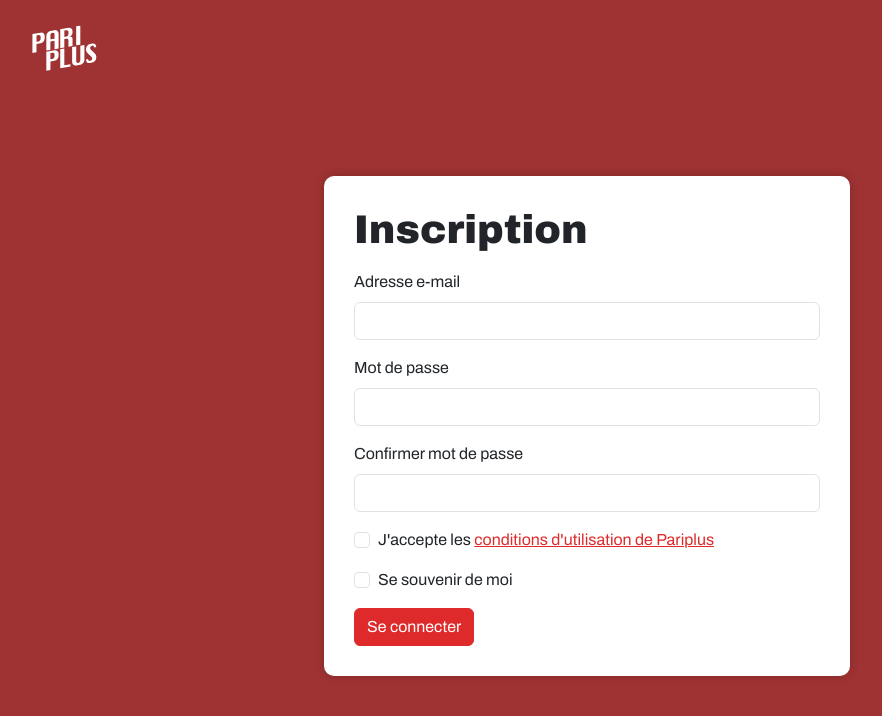
After one commit to hugopanel/pariplus, a PHP site: page /account/register.html in a window 1280 px wide. The commit adds this page. Shown: the top 716 px of the page, without its empty margins (53-935 px from the left). Run offline with PHP 8.4, Linux system fonts and the light colour scheme.

Commit message:
Pages connexion et inscription

```diff
--- /dev/null
+++ b/account/authentication.css
@@ -0,0 +1,9 @@
+@media (min-width: 576px) { /* sm */
+    .bloc-content {
+        margin-top: 10vh;
+    }
+}
+
+.bloc-content {
+    padding: 30px;
+}
--- /dev/null
+++ b/account/register.html
@@ -0,0 +1,62 @@
+<!DOCTYPE html>
+<html lang="fr">
+<head>
+  <meta charset="UTF-8">
+  <meta name="viewport" content="width=device-width, initial-scale=1">
+  <title>Inscription - PariPlus</title>
+  <link href="https://cdn.jsdelivr.net/npm/bootstrap@5.3.0-alpha3/dist/css/bootstrap.min.css" rel="stylesheet" integrity="sha384-KK94CHFLLe+nY2dmCWGMq91rCGa5gtU4mk92HdvYe+M/SXH301p5ILy+dN9+nJOZ" crossorigin="anonymous">
+  <link rel="stylesheet" href="https://cdn.jsdelivr.net/npm/bootstrap-icons@1.10.4/font/bootstrap-icons.css">
+  <link rel="preconnect" href="https://fonts.googleapis.com">
+  <link rel="preconnect" href="https://fonts.gstatic.com" crossorigin>
+  <link href="https://fonts.googleapis.com/css2?family=Archivo:wght@100;400;700;900&display=swap" rel="stylesheet">
+  <link rel="stylesheet" href="../pariplus.css">
+  <link rel="stylesheet" href="../style.css">
+  <link rel="stylesheet" href="authentication.css">
+</head>
+<body style="background-color: var(--pariplus_dark);">
+<div class="navbar">
+  <div class="container">
+    <a class="navbar-brand" href="/">
+      <img src="/assets/img/pariplus_logo_white.svg" alt="PariPlus" height="70" style="max-height: 70px;">
+    </a>
+  </div>
+</div>
+<div class="container">
+<div class="row">
+  <div class="col-sm-1 col-md-2 col-lg-3 d-none d-sm-block"></div>
+  <div class="col-sm-10 col-md-8 col-lg-6">
+    <div class="bloc bloc-content">
+      <form>
+        <div class="mb-3">
+          <h1>Inscription</h1>
+        </div>
+        <div class="mb-3">
+          <label for="inputEmail" class="form-label">Adresse e-mail</label>
+          <input type="email" class="form-control" id="inputEmail">
+        </div>
+        <div class="mb-3">
+          <label for="inputPassword" class="form-label">Mot de passe</label>
+          <input type="password" class="form-control" id="inputPassword">
+        </div>
+        <div class="mb-3">
+          <label for="inputPasswordConfirmation" class="form-label">Confirmer mot de passe</label>
+          <input type="password" class="form-control" id="inputPasswordConfirmation">
+        </div>
+        <div class="mb-3 form-check">
+          <input type="checkbox" class="form-check-input" id="inputAcceptConditions">
+          <label class="form-check-label" for="inputAcceptConditions">J'accepte les <a href="#" target="_blank">conditions d'utilisation de Pariplus</a></label>
+        </div>
+        <div class="mb-3 form-check">
+          <input type="checkbox" class="form-check-input" id="inputRemember">
+          <label class="form-check-label" for="inputRemember">Se souvenir de moi</label>
+        </div>
+        <button type="submit" class="btn btn-primary">Se connecter</button>
+      </form>
+    </div>
+  </div>
+  <div class="col-sm-1 col-md-2 col-lg-3 d-none d-sm-block"></div>
+</div>
+</div>
+</body>
+<script src="https://cdn.jsdelivr.net/npm/bootstrap@5.3.0-alpha3/dist/js/bootstrap.bundle.min.js" integrity="sha384-ENjdO4Dr2bkBIFxQpeoTz1HIcje39Wm4jDKdf19U8gI4ddQ3GYNS7NTKfAdVQSZe" crossorigin="anonymous"></script>
+</html>
--- a/index.html
+++ b/index.html
@@ -1,5 +1,5 @@
 <!DOCTYPE html>
-<html lang="en">
+<html lang="fr">
 <head>
     <meta charset="UTF-8">
     <meta name="viewport" content="width=device-width, initial-scale=1">
--- a/style.css
+++ b/style.css
@@ -68,6 +68,7 @@ body {
     border-radius: 10px;
     margin: 10px;
     box-shadow: #00000030 0 0 10px;
+    background-color: white;
 }
 
 .bloc-hero {
```
Also changed, not shown: account/login.html (added, +54 -0 lines).
